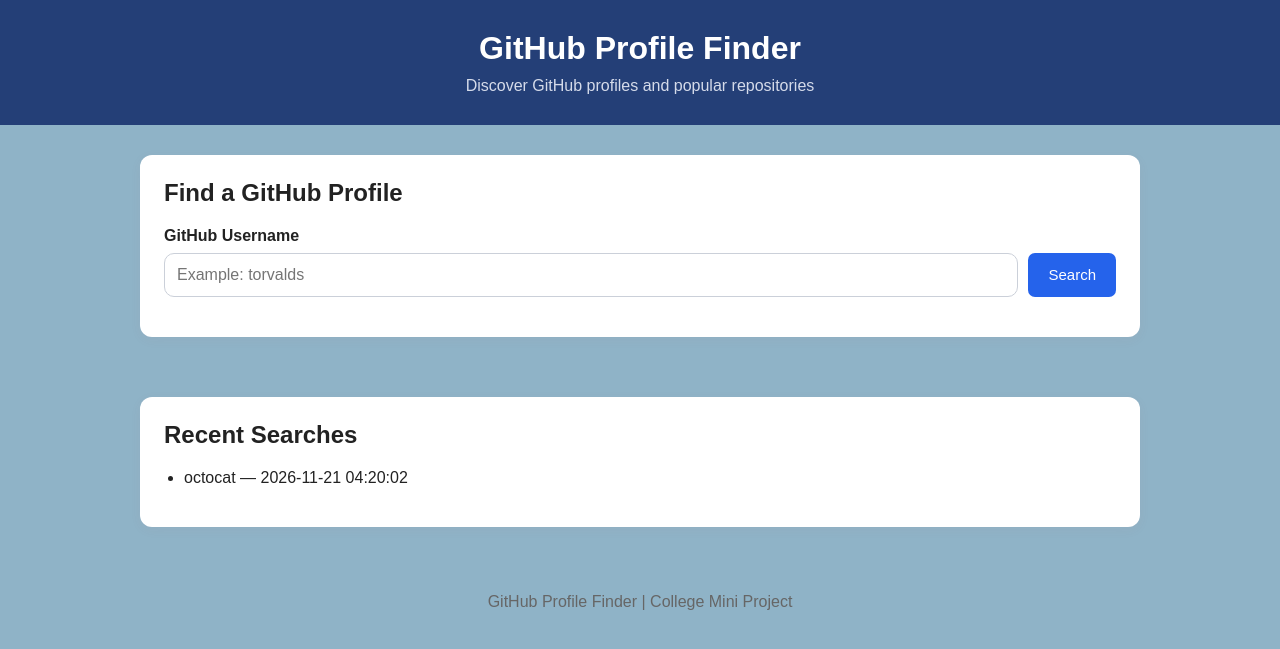
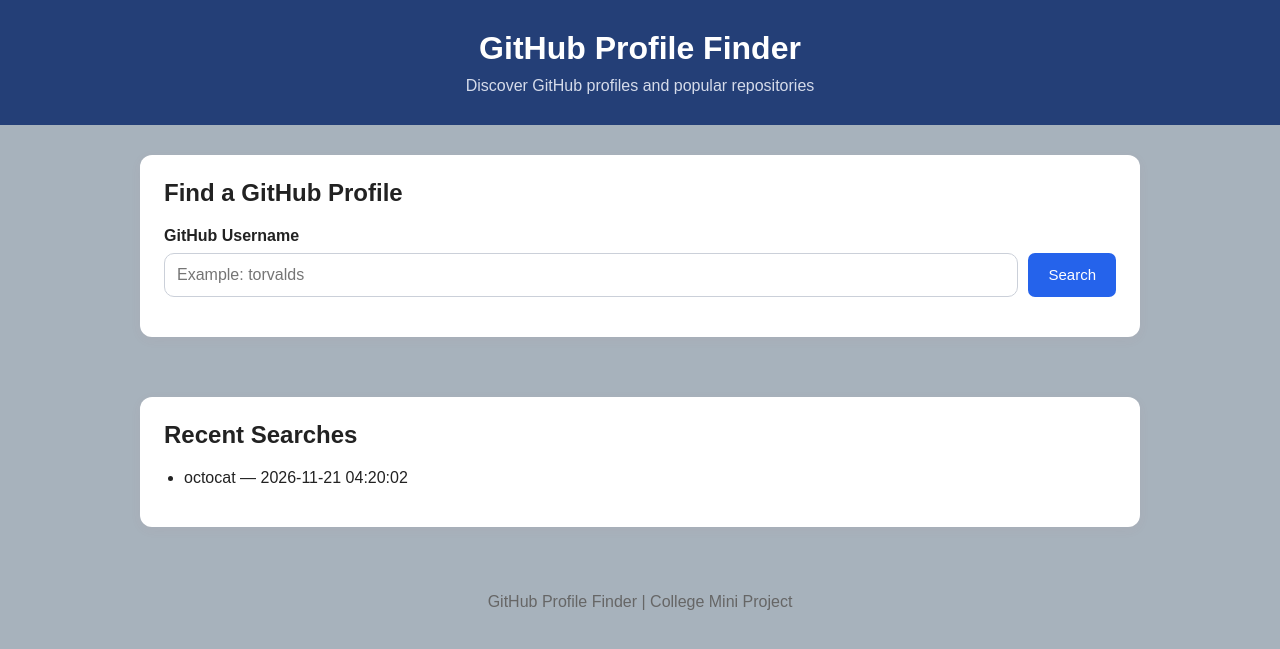
Before and after one commit to Shahir54/github-profile-finder, a PHP site: page / in a window 1280 px wide. Shown: the top 649 px of the page. Run offline with PHP 8.4, Linux system fonts and the light colour scheme; data comes from the database, SQL or seed files in the repository.

Commit message:
Change background color in style.css

```diff
--- a/stytle.css
+++ b/stytle.css
@@ -6,7 +6,7 @@
 body {
     margin: 0;
     font-family: Arial, sans-serif;
-    background: #8FB3C7;
+    background: #A7B2BC;
     color: #222;
 }
 
```
